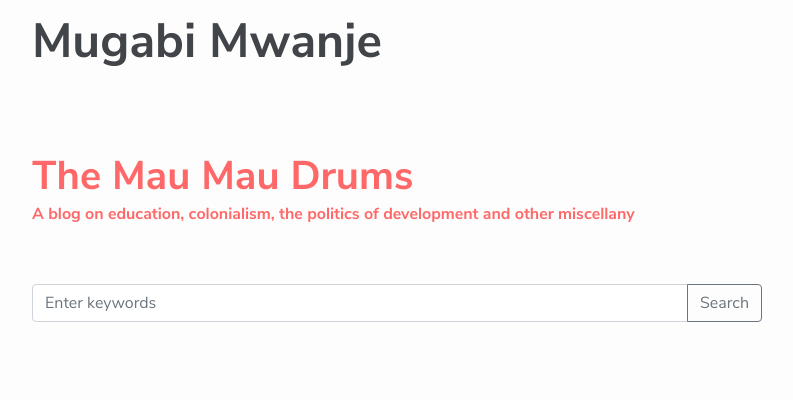
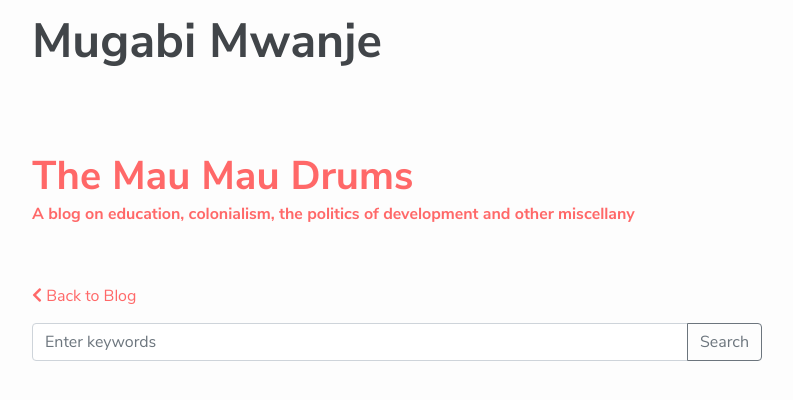
Before and after one commit to FerhatAvdic/jekyllblog, a Jekyll site: the page built from search-results.html, in a window 1280 px wide. Shown: the top 400 px of the page, without its empty margins (243-1036 px from the left). Built offline with Jekyll 4.4.1, drawn with Linux system fonts in a browser that asks for light colours; nearby versions of some CDN libraries.

Commit message:
footer and nav btns

```diff
--- a/_includes/footer.html
+++ b/_includes/footer.html
@@ -1,35 +1,9 @@
-<footer class="site-footer h-card">
-  <data class="u-url" href="{{ "/" | relative_url }}"></data>
-
-  <div class="wrapper">
-
-    <h2 class="footer-heading">{{ site.title | escape }}</h2>
-
-    <div class="footer-col-wrapper">
-      <div class="footer-col footer-col-1">
-        <ul class="contact-list">
-          <li class="p-name">
-            {%- if site.author -%}
-              {{ site.author | escape }}
-            {%- else -%}
-              {{ site.title | escape }}
-            {%- endif -%}
-            </li>
-            {%- if site.email -%}
-            <li><a class="u-email" href="mailto:{{ site.email }}">{{ site.email }}</a></li>
-            {%- endif -%}
-        </ul>
-      </div>
-
-      <div class="footer-col footer-col-2">
-        {%- include social.html -%}
-      </div>
-
-      <div class="footer-col footer-col-3">
-        <p>{{- site.description | escape -}}</p>
-      </div>
-    </div>
-
-  </div>
-
+<footer>
+  <ul class="footer-nav">
+    {% for item in site.data.navigation.items %}
+    <li>
+      <a href="{{ item.url }}">{{ item.title }}</a>
+    </li>
+    {% endfor %}
+  </ul>
 </footer>
--- a/_layouts/default.html
+++ b/_layouts/default.html
@@ -4,17 +4,18 @@
   {%- include head.html -%}
 
   <body>
-    <main>
-      <div class="container">
-        <div class="row">
-          <div class="col-md-8 offset-md-2">
+    <div class="container">
+      <div class="row">
+        <div class="col-md-8 offset-md-2">
+          <main>
             <h1 class="page-heading"><a href="/">{{ site.title }}</a></h1>
             {{ content }}
-          </div>
+          </main>
+          <!-- {% include footer.html %} -->
         </div>
       </div>
-    </main>
-
+    </div>
   </body>
 
+
 </html>
--- a/_layouts/post.html
+++ b/_layouts/post.html
@@ -6,7 +6,7 @@
 <article class="post h-entry" itemscope itemtype="http://schema.org/BlogPosting">
 
   <header class="post-header">
-    <div class="nav-back"><a href="/blog/"><i class="fas fa-chevron-left font-light"></i> Back</a></div>
+    <div class="nav-back"><a href="/blog/"><i class="fas fa-chevron-left font-light"></i> Back to Blog</a></div>
     <h1 class="post-title p-name" itemprop="name headline">{{ page.title | escape }} </h1>
     <p class="post-meta">
       <time class="dt-published" datetime="{{ page.date | date_to_xmlschema }}" itemprop="datePublished">
--- a/assets/css/custom.css
+++ b/assets/css/custom.css
@@ -80,3 +80,21 @@
 .p-author{
     color: var(--text-red);
 }
+
+footer{
+  margin-top: 30px;
+}
+
+.footer-nav{
+  text-align: center;
+}
+.footer-nav a{
+  font-size: 14px;
+  color: var(--text-black);
+}
+.footer-nav>li{
+  display:inline-block;
+}
+.footer-nav>li:not(:first-child):before{
+  content: " | "
+}
--- a/search-results.html
+++ b/search-results.html
@@ -3,6 +3,7 @@
 ---
 {% include blog-heading.html %}
 
+<div class="nav-back"><a href="/blog/"><i class="fas fa-chevron-left font-light"></i> Back to Blog</a></div>
 {% include blog-search.html %}
 
 <ul class="post-list" id="search-results"></ul>
```
